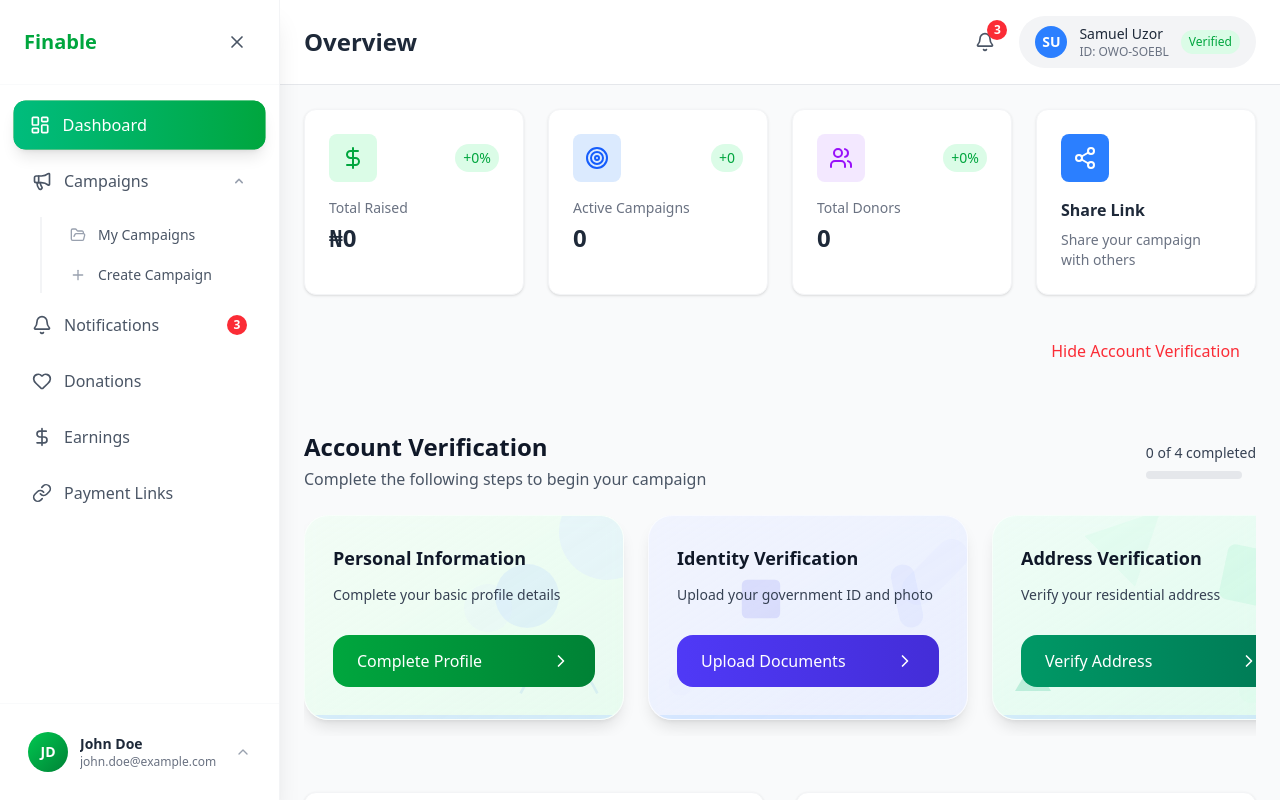
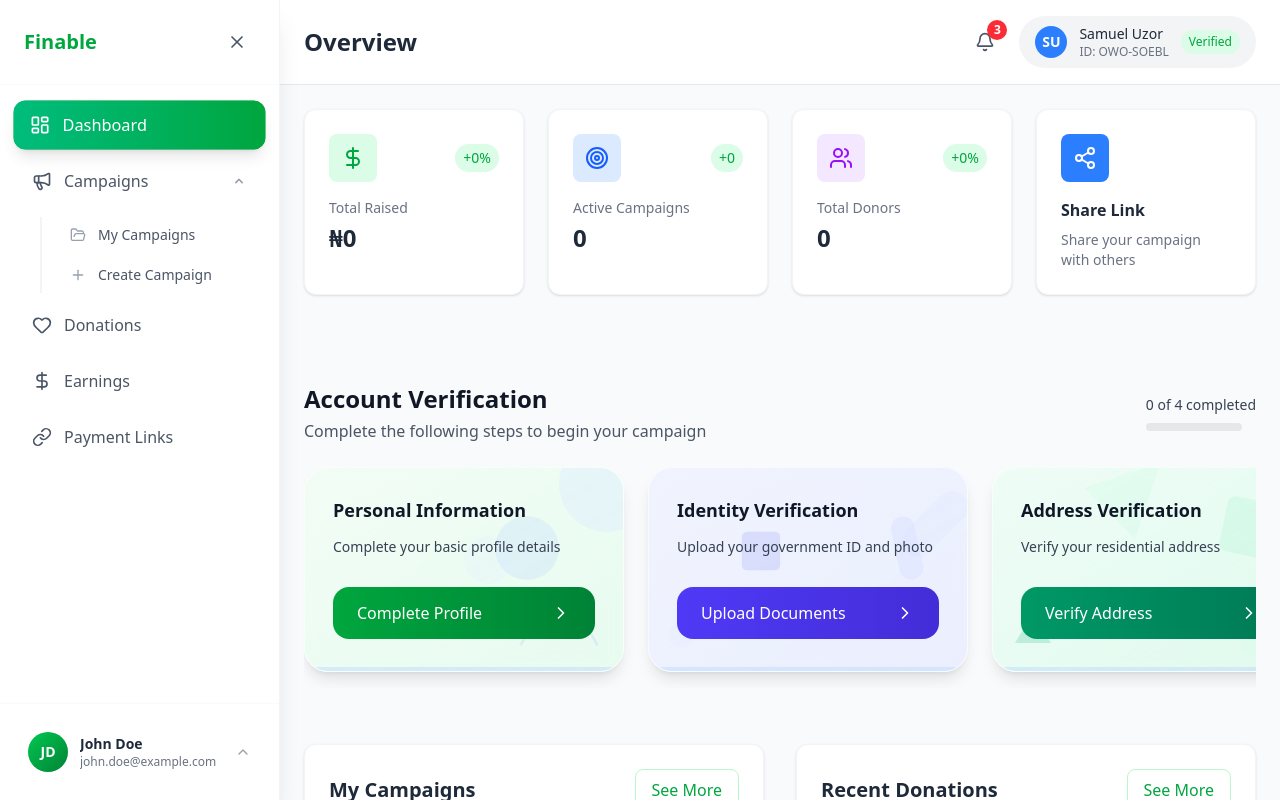
Before and after one commit to Rockstones80/FinableHQ, a Next.js app: page /dashboard in a window 1280 px wide. Built offline with nearby package versions, Linux system fonts and the light colour scheme.

Commit message:
updated dashboard

```diff
--- a/src/app/dashboard/page.tsx
+++ b/src/app/dashboard/page.tsx
@@ -165,19 +165,12 @@ const DashboardOverview = () => {
             })}
         </div>
         <div className="pb-6">
-        <button className="flex items-center gap-3 px-4 py-3 text-red-500 hover:text-red-600 hover:bg-red-50 rounded-lg transition-colors cursor-pointer ml-auto" onClick={()=>setShowKYC(!showKYC)}>{showKYC? "Hide Account Verification":"Show Account Verification"}</button>
+        {/* <button className="flex items-center gap-3 px-4 py-3 text-red-500 hover:text-red-600 hover:bg-red-50 rounded-lg transition-colors cursor-pointer ml-auto" onClick={()=>setShowKYC(!showKYC)}>{showKYC? "Hide Account Verification":"Show Account Verification"}</button> */}
         </div>
         {showKYC && <div className="py-4">
         <KYCDashboardCards className="py-4"/>
         </div>}
-          {/* {/* <div className="grid grid-cols-1 md:grid-cols-2 lg:grid-cols-4 gap-4">
-          </div>
-         Quick Actions
-        <div className="mb-8">
-          <h2 className="text-xl font-bold text-gray-800 mb-6">
-            Quick Actions
-          </h2>
-        </div> } */}
+
 
         <div className="grid grid-cols-1 lg:grid-cols-2 gap-8">
           {/* My Campaigns Section */}
@@ -301,7 +294,7 @@ const DashboardOverview = () => {
         </div>
 
         {/* Recent Activity */}
-        <div className="mt-8 bg-white rounded-xl shadow-sm border border-gray-100">
+        {/* <div className="mt-8 bg-white rounded-xl shadow-sm border border-gray-100">
           <div className="p-6 border-b border-gray-100">
             <h2 className="text-xl font-bold text-gray-800">Recent Activity</h2>
           </div>
@@ -316,7 +309,7 @@ const DashboardOverview = () => {
               </p>
             </div>
           </div>
-        </div>
+        </div> */}
       </main>
     </div>
   );
--- a/src/components/layout/sidebar.tsx
+++ b/src/components/layout/sidebar.tsx
@@ -169,15 +169,6 @@ const Sidebar: React.FC = () => {
           href: "/dashboard/campaign/new",
         },
       ],
-    },
-    {
-      id: "notifications",
-      icon: Bell,
-      label: "Notifications",
-      section: "main",
-      hasNotifications: true,
-      notificationCount: 3,
-      href: "/dashboard/notifications",
     },
     {
       id: "donations",
```
